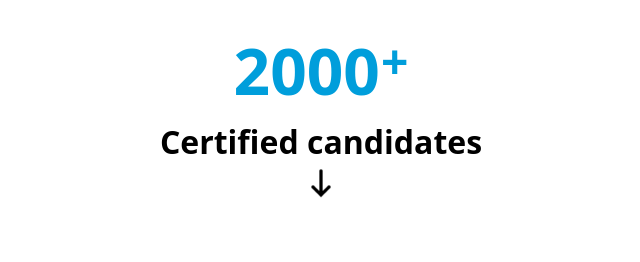
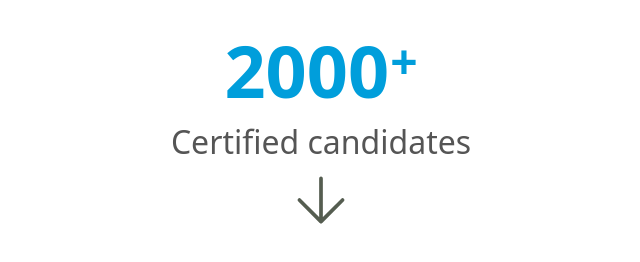
Before and after one commit to amalvarghese593/Resource-pool, a plain HTML site: page index.html in a window 1280 px wide. Shown: the whole page, without its empty margins (319-959 px from the left). Drawn offline with Linux system fonts and the light colour scheme.

Commit message:
svg added and modified

```diff
--- a/index.html
+++ b/index.html
@@ -15,7 +15,20 @@
       </div>
 
       <h3>Certified candidates</h3>
-      <img src="./arrow.png" alt="no image" width="40px" />
+      <!-- <img src="./arrow.png" alt="no image" /> -->
+      <svg
+        xmlns="http://www.w3.org/2000/svg"
+        width="74"
+        height="74"
+        viewBox="0 0 24 24"
+        fill="none"
+        stroke="#555d50"
+        stroke-width="1.2"
+        stroke-linecap="round"
+        stroke-linejoin="round"
+      >
+        <path d="M12 5v13M5 12l7 7 7-7" />
+      </svg>
     </section>
   </body>
 </html>
--- a/style.css
+++ b/style.css
@@ -27,12 +27,20 @@
 
 .resource-pool-extra h3 {
   font-size: 2rem;
-  font-weight: 700;
+  font-weight: 400;
+  color: #555555;
 }
 .resource-plus-sign {
   font-size: 3rem;
   padding-bottom: 20px;
 }
 .resource-number {
-  font-size: 4rem;
+  font-size: 4.5rem;
 }
+/* .resource-pool-extra img {
+  padding-top: 1rem;
+  width: 50px;
+} */
+.resource-pool-extra svg {
+  margin-bottom: 2rem;
+}
```
